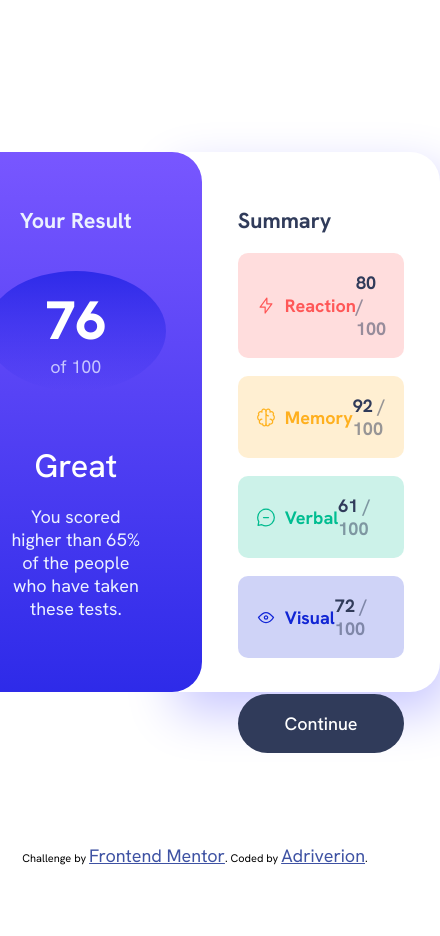
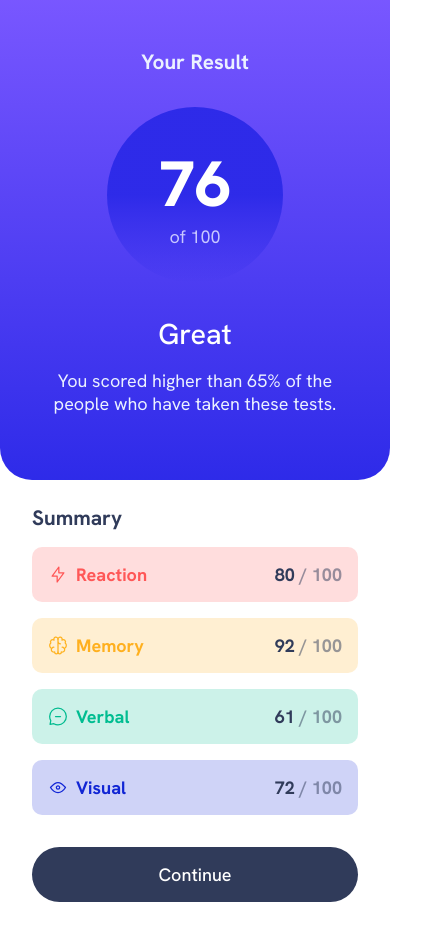
Before and after one commit to Adriverion/results-summary-component, a plain HTML site: page index.html in a window 390 px wide. Shown: the whole page, 440 px wide, since content can reach past the window. Before the commit the page ends 867 px from the top, so only its background shows below. Drawn offline with Linux system fonts and the light colour scheme.

Commit message:
responsive design v1

```diff
--- a/css/style.css
+++ b/css/style.css
@@ -54,7 +54,7 @@ main {
 }
 
 .summary__section-title h2 {
-    font-size: 1.2rem;
+    font-size: 1.3rem;
 }
 
 
@@ -79,12 +79,12 @@ main {
     display: flex;
     justify-content: center;
     align-items: center;
-    background: linear-gradient(var(--violet-blue), var(--persian-blue));
+    background: linear-gradient(var(--violet-blue) 50%, var(--persian-blue));
+    min-width: 11rem;
+    min-height: 11rem;
+    text-align: center;
     border-radius: 50%;
-    width: 10rem;
-    height: 10rem;
-    text-align: center;
-    margin: 1rem 0;
+    margin-top: 1rem;
 }
 
 .summary__score-numbers {
@@ -92,7 +92,7 @@ main {
 }
 
 .summary__score-numbers span {
-    font-size: 3rem;
+    font-size: 4rem;
     font-weight: 800;
     color: var(--white);
 }
@@ -120,6 +120,7 @@ main {
     width: 23rem;
     margin-left: -2rem;
     padding-left: 4rem;
+    background-color: var(--white);
     color: var(--dark-gray-blue);
     box-shadow: 10px 20px 50px var(--light-lavender);
 }
@@ -221,3 +222,39 @@ main {
 .attribution__link {
     color: hsl(228, 45%, 44%);
 }
+
+@media (max-width: 650px) {
+    html {
+        font-size: 16px;
+    }
+
+    .summary {
+        position: initial;
+        flex-direction: column;
+    }
+
+    .summary__section {
+        border-radius: 0;
+        width: 100%;
+        padding: 2rem;
+        margin: 0;
+    }
+
+    .summary__score-container {
+        border-end-end-radius: 2rem;
+        border-end-start-radius: 2rem;
+        margin-bottom: -1.5rem;
+    }
+
+    .summary__score {
+        display: flex;
+        justify-content: center;
+        align-items: center;
+        min-width: 11rem;
+        min-height: 11rem;
+        text-align: center;
+        border-radius: 50%;
+        margin-top: 1rem;
+    }
+
+}
```
